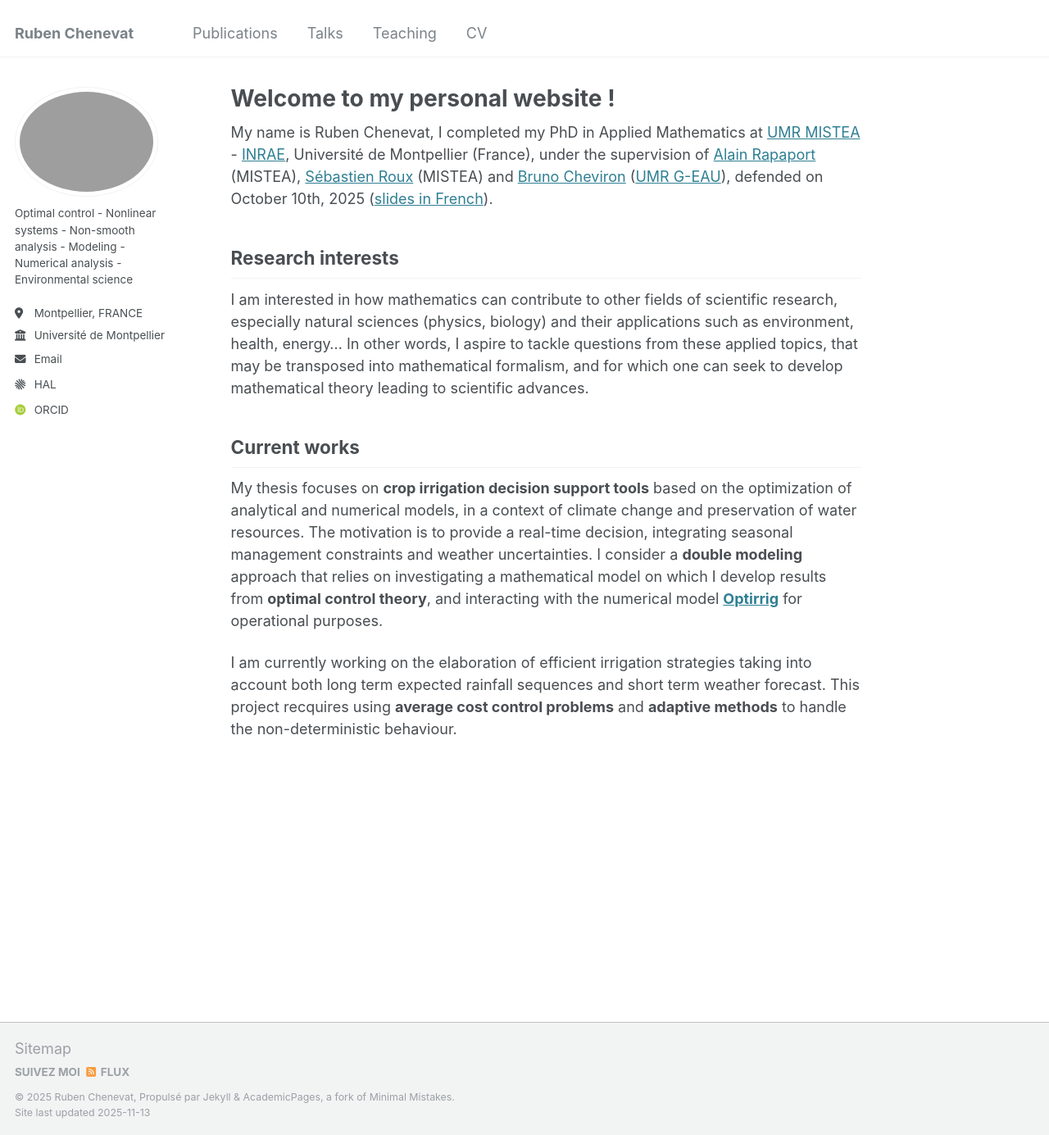
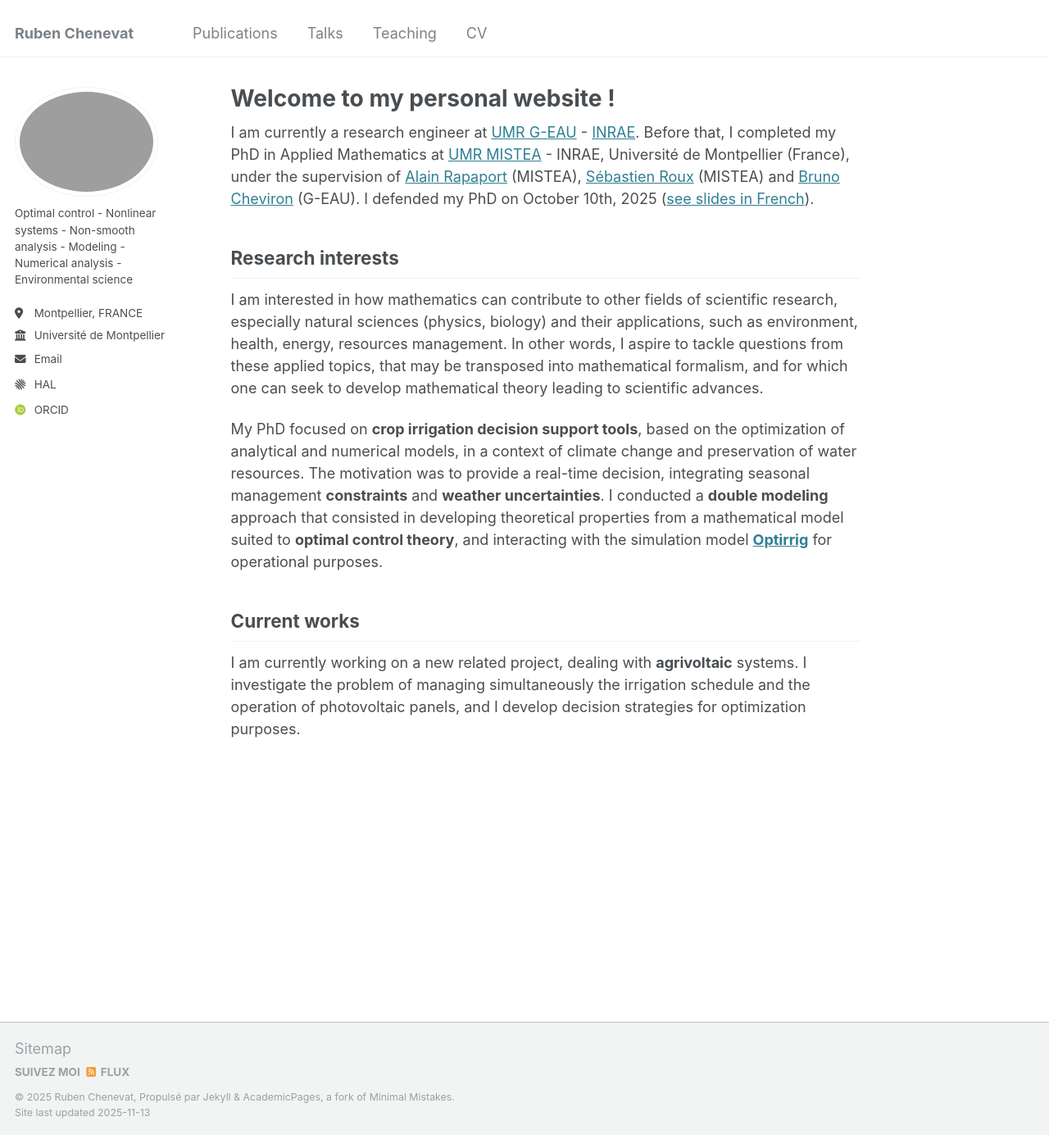
Before and after one commit to rubenchenevat/rubenchenevat.github.io, a Jekyll site: the page built from _pages/about.md, in a window 1280 px wide and 1385 px high. Shown: the whole window at 82% size. Built offline with Jekyll 4.4.1, drawn with Linux system fonts in a browser that asks for light colours; some web fonts are replaced.

Commit message:
Update about.md

```diff
--- a/_pages/about.md
+++ b/_pages/about.md
@@ -7,18 +7,18 @@ redirect_from:
   - /about.html
 ---
 
-My name is Ruben Chenevat, I completed my PhD in Applied Mathematics at [UMR MISTEA](https://eng-mistea.montpellier.hub.inrae.fr/){:target="_blank"} - [INRAE](https://www.inrae.fr/en){:target="_blank"}, Université de Montpellier (France), under the supervision of [Alain Rapaport](https://sites.google.com/site/alainrapaport/){:target="_blank"} (MISTEA), [Sébastien Roux](https://www.researchgate.net/profile/Sebastien-Roux-2){:target="_blank"} (MISTEA) and [Bruno Cheviron](https://www.researchgate.net/profile/Bruno-Cheviron){:target="_blank"} ([UMR G-EAU](https://www.g-eau.fr/index.php/en/){:target="_blank"}), defended on October 10th, 2025 ([slides in French](/files/Soutenance_de_these_Vweb.pdf){:target="_blank"}).
+I am currently a research engineer at [UMR G-EAU](https://www.g-eau.fr/index.php/en/){:target="_blank"} - [INRAE](https://www.inrae.fr/en){:target="_blank"}. Before that, I completed my PhD in Applied Mathematics at [UMR MISTEA](https://eng-mistea.montpellier.hub.inrae.fr/){:target="_blank"} - INRAE, Université de Montpellier (France), under the supervision of [Alain Rapaport](https://sites.google.com/site/alainrapaport/){:target="_blank"} (MISTEA), [Sébastien Roux](https://www.researchgate.net/profile/Sebastien-Roux-2){:target="_blank"} (MISTEA) and [Bruno Cheviron](https://www.researchgate.net/profile/Bruno-Cheviron){:target="_blank"} (G-EAU). I defended my PhD on October 10th, 2025 ([see slides in French](/files/Soutenance_de_these_Vweb.pdf){:target="_blank"}).
 
 
 Research interests
 ------
-I am interested in how mathematics can contribute to other fields of scientific research, especially natural sciences (physics, biology) and their applications such as environment, health, energy... In other words, I aspire to tackle questions from these applied topics, that may be transposed into mathematical formalism, and for which one can seek to develop mathematical theory leading to scientific advances.
+I am interested in how mathematics can contribute to other fields of scientific research, especially natural sciences (physics, biology) and their applications, such as environment, health, energy, resources management. In other words, I aspire to tackle questions from these applied topics, that may be transposed into mathematical formalism, and for which one can seek to develop mathematical theory leading to scientific advances.
+
+My PhD focused on <strong>crop irrigation decision support tools</strong>, based on the optimization of analytical and numerical models, in a context of climate change and preservation of water resources. The motivation was to provide a real-time decision, integrating seasonal management <strong>constraints</strong> and <strong>weather uncertainties</strong>. I conducted a <strong>double modeling</strong> approach that consisted in developing theoretical properties from a mathematical model suited to <strong>optimal control theory</strong>, and interacting with the simulation model <strong>[Optirrig](https://www.g-eau.fr/index.php/en/productions/software/item/1036-optirrig-generation-analyse-et-optimisation-de-scenarios-d-irrigation-pour-les-cultures)</strong> for operational purposes.
 
 Current works
 ------
-My thesis focuses on <strong>crop irrigation decision support tools</strong> based on the optimization of analytical and numerical models, in a context of climate change and preservation of water resources. The motivation is to provide a real-time decision, integrating seasonal management constraints and weather uncertainties. I consider a <strong>double modeling</strong> approach that relies on investigating a mathematical model on which I develop results from <strong>optimal control theory</strong>, and interacting with the numerical model <strong>[Optirrig](https://www.g-eau.fr/index.php/en/productions/software/item/1036-optirrig-generation-analyse-et-optimisation-de-scenarios-d-irrigation-pour-les-cultures)</strong> for operational purposes.
-
-I am currently working on the elaboration of efficient irrigation strategies taking into account both long term expected rainfall sequences and short term weather forecast. This project recquires using <strong>average cost control problems</strong> and <strong>adaptive methods</strong> to handle the non-deterministic behaviour.
+I am currently working on a new related project, dealing with <strong>agrivoltaic</strong> systems. I investigate the problem of managing simultaneously the irrigation schedule and the operation of photovoltaic panels, and I develop decision strategies for optimization purposes.
 
 
 
```
